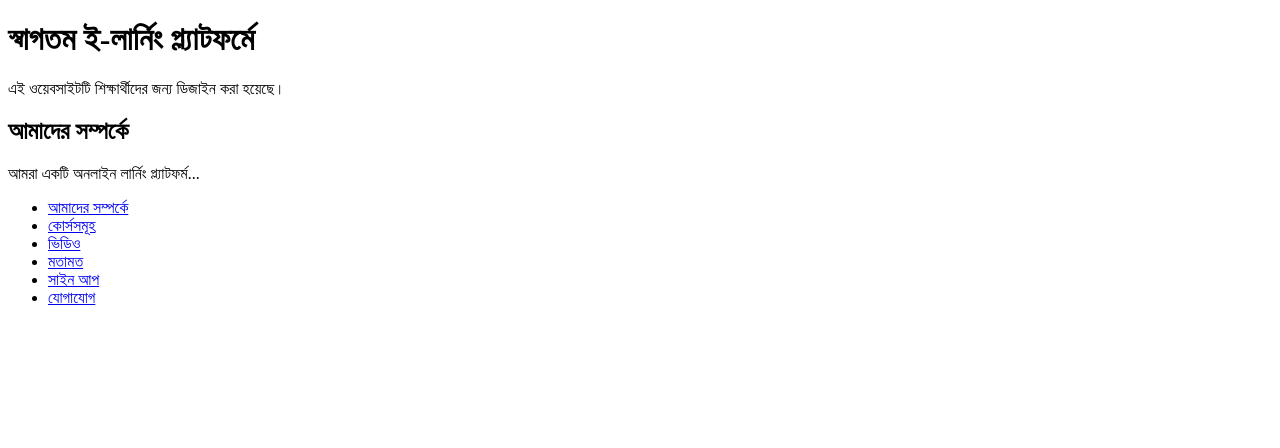
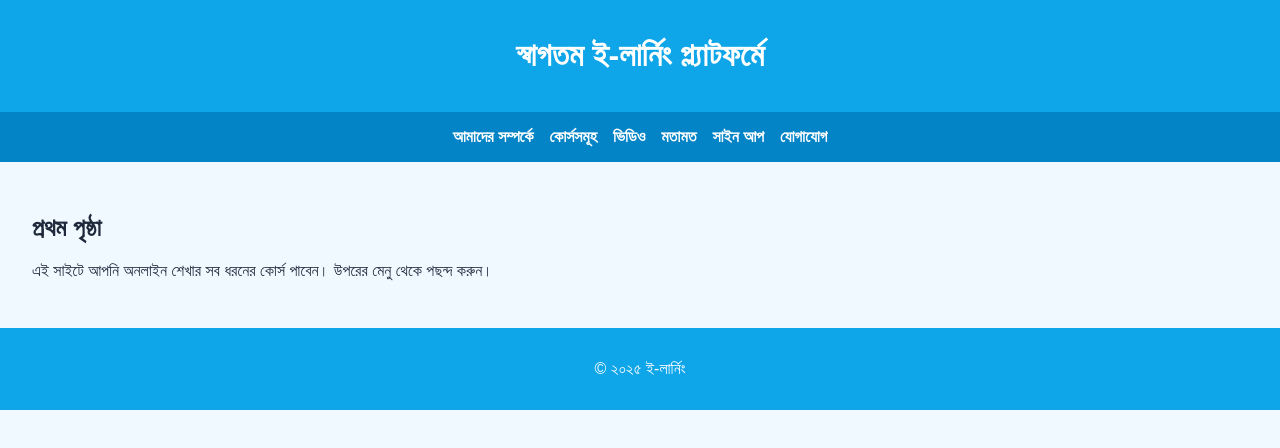
Before and after one commit to xoxn21/e-learning-site, a plain HTML site: page index.html in a window 1280 px wide. Drawn offline with Linux system fonts and the light colour scheme.

Commit message:
Add files via upload

```diff
--- a/index.html
+++ b/index.html
@@ -1,23 +1,24 @@
 <!DOCTYPE html>
 <html lang="bn">
 <head>
-  <meta charset="UTF-8" />
-  <title>ই-লার্নিং সাইট</title>
+  <meta charset="UTF-8">
+  <title>ই-লার্নিং হোম</title>
+  <link rel="stylesheet" href="style.css">
 </head>
 <body>
-  <h1>স্বাগতম ই-লার্নিং প্ল্যাটফর্মে</h1>
-  <p>এই ওয়েবসাইটটি শিক্ষার্থীদের জন্য ডিজাইন করা হয়েছে।</p>
-
-  <h2>আমাদের সম্পর্কে</h2>
-  <p>আমরা একটি অনলাইন লার্নিং প্ল্যাটফর্ম...</p>
-
-  <ul>
-    <li><a href="about.html">আমাদের সম্পর্কে</a></li>
-    <li><a href="courses.html">কোর্সসমূহ</a></li>
-    <li><a href="video.html">ভিডিও</a></li>
-    <li><a href="feedback.html">মতামত</a></li>
-    <li><a href="signup.html">সাইন আপ</a></li>
-    <li><a href="contact.html">যোগাযোগ</a></li>
-  </ul>
+  <header><h1>স্বাগতম ই-লার্নিং প্ল্যাটফর্মে</h1></header>
+  <nav>
+    <a href="about.html">আমাদের সম্পর্কে</a>
+    <a href="courses.html">কোর্সসমূহ</a>
+    <a href="video.html">ভিডিও</a>
+    <a href="feedback.html">মতামত</a>
+    <a href="signup.html">সাইন আপ</a>
+    <a href="contact.html">যোগাযোগ</a>
+  </nav>
+  <main>
+    <h2>প্রথম পৃষ্ঠা</h2>
+    <p>এই সাইটে আপনি অনলাইন শেখার সব ধরনের কোর্স পাবেন। উপরের মেনু থেকে পছন্দ করুন।</p>
+  </main>
+  <footer><p>&copy; ২০২৫ ই-লার্নিং</p></footer>
 </body>
 </html>
--- /dev/null
+++ b/style.css
@@ -0,0 +1,32 @@
+
+body {
+  font-family: sans-serif;
+  background-color: #f0f9ff;
+  color: #1e293b;
+  margin: 0;
+  padding: 0;
+}
+header, footer {
+  background-color: #0ea5e9;
+  color: white;
+  text-align: center;
+  padding: 1rem;
+}
+nav {
+  background: #0284c7;
+  display: flex;
+  justify-content: center;
+  gap: 1rem;
+  padding: 1rem;
+}
+nav a {
+  color: white;
+  text-decoration: none;
+  font-weight: bold;
+}
+nav a:hover {
+  text-decoration: underline;
+}
+main {
+  padding: 2rem;
+}
```
